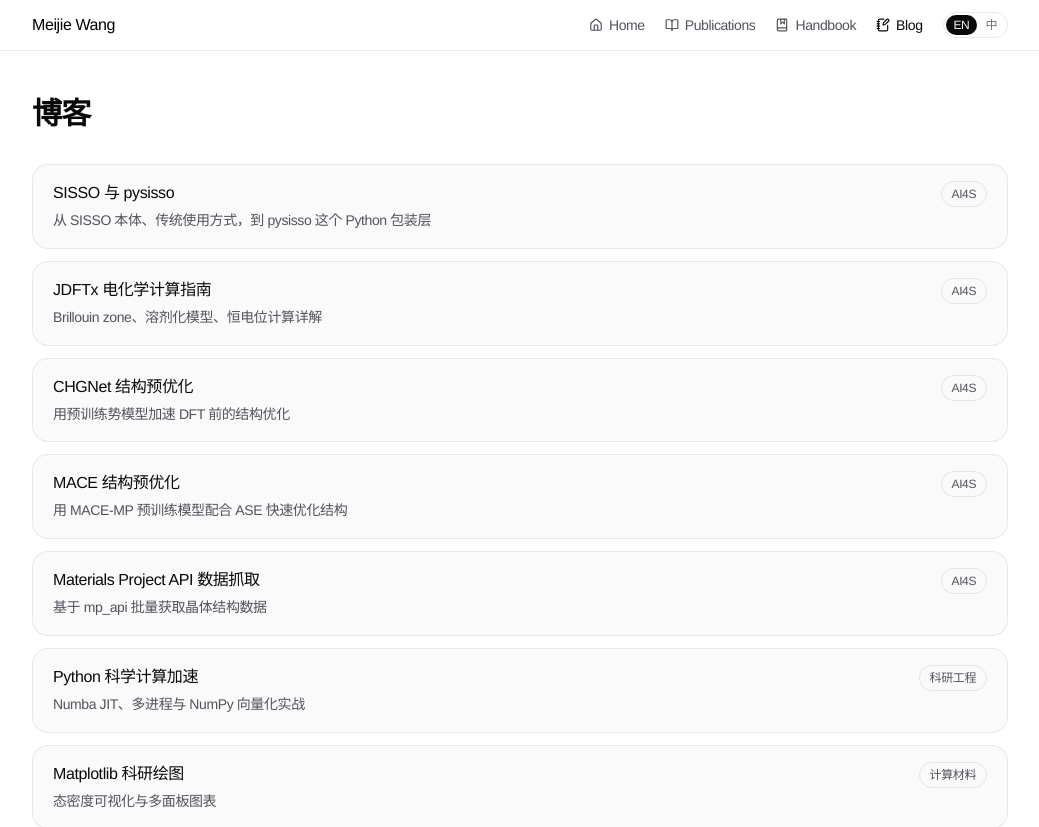
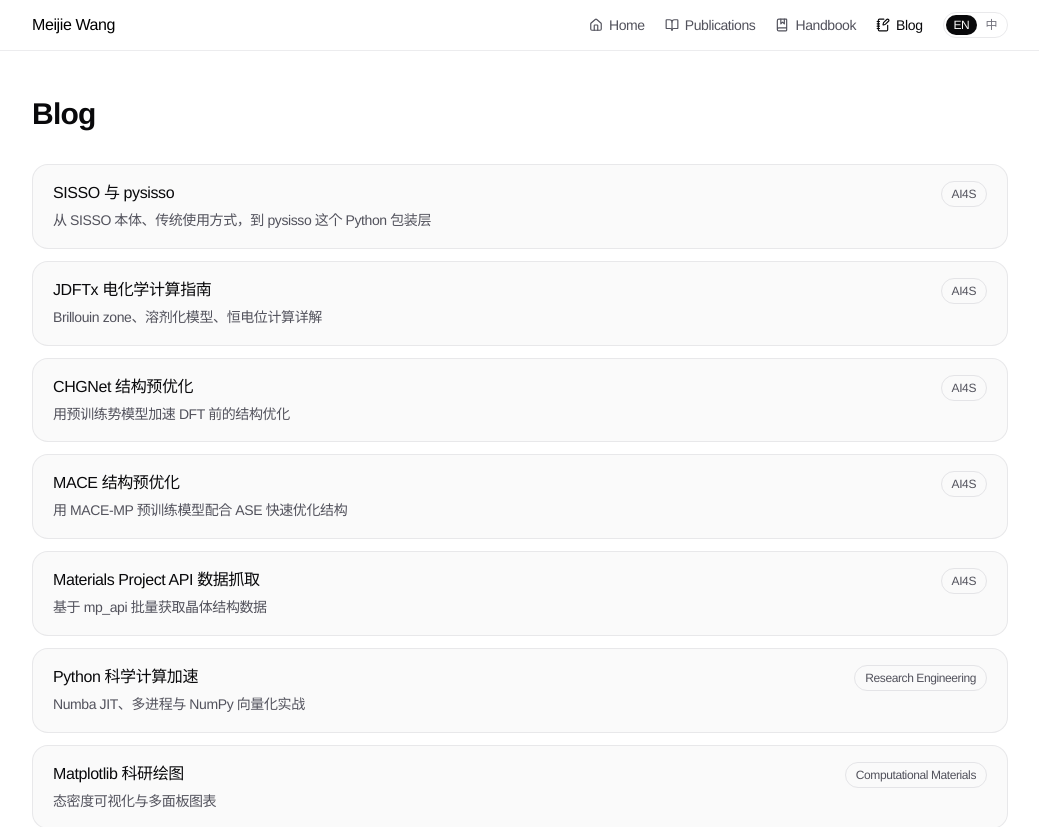
Before and after one commit to Migie-cphy/migie-site, a Next.js app: page /blog in a window 1280 px wide. Shown: the top 827 px of the page, without its empty margins (120-1159 px from the left). Built offline with nearby package versions, Linux system fonts and the light colour scheme.

Commit message:
make blog index bilingual (title + category badges) via language toggle

```diff
--- /dev/null
+++ b/app/blog/blog-content.tsx
@@ -0,0 +1,46 @@
+'use client'
+import Link from 'next/link'
+import { BLOG_POSTS } from '../data'
+import { BLOG, BLOG_CATEGORY, t } from '../i18n'
+import { useLanguage } from '../language-provider'
+
+export function BlogContent() {
+  const { lang } = useLanguage()
+
+  return (
+    <main className="space-y-8 pb-8">
+      <section className="space-y-4">
+        <h1 className="text-3xl font-semibold tracking-tight text-zinc-950 dark:text-zinc-50">
+          {t(BLOG.title, lang)}
+        </h1>
+      </section>
+
+      <section className="space-y-3">
+        {BLOG_POSTS.map((post) => {
+          const category = BLOG_CATEGORY[post.category]
+          return (
+            <Link
+              key={post.uid}
+              href={post.link}
+              className="block rounded-2xl border border-zinc-200/80 bg-zinc-50 px-5 py-4 transition-colors hover:border-zinc-300 dark:border-zinc-800 dark:bg-zinc-900/60 dark:hover:border-zinc-700"
+            >
+              <div className="flex items-start justify-between gap-4">
+                <div className="space-y-1">
+                  <h2 className="text-base font-medium text-zinc-950 dark:text-zinc-50">
+                    {post.title}
+                  </h2>
+                  <p className="text-sm leading-relaxed text-zinc-600 dark:text-zinc-400">
+                    {post.description}
+                  </p>
+                </div>
+                <span className="shrink-0 rounded-full border border-zinc-200 px-2.5 py-1 text-xs text-zinc-600 dark:border-zinc-700 dark:text-zinc-400">
+                  {category ? t(category, lang) : post.category}
+                </span>
+              </div>
+            </Link>
+          )
+        })}
+      </section>
+    </main>
+  )
+}
--- a/app/blog/page.tsx
+++ b/app/blog/page.tsx
@@ -1,44 +1,11 @@
 import type { Metadata } from 'next'
-import Link from 'next/link'
-import { BLOG_POSTS } from '../data'
+import { BlogContent } from './blog-content'
 
 export const metadata: Metadata = {
-  title: '博客',
+  title: 'Blog',
   description: '自由文章、工具记录与单点经验归档。',
 }
 
 export default function BlogIndexPage() {
-  return (
-    <main className="space-y-8 pb-8">
-      <section className="space-y-4">
-        <h1 className="text-3xl font-semibold tracking-tight text-zinc-950 dark:text-zinc-50">
-          博客
-        </h1>
-      </section>
-
-      <section className="space-y-3">
-        {BLOG_POSTS.map((post) => (
-          <Link
-            key={post.uid}
-            href={post.link}
-            className="block rounded-2xl border border-zinc-200/80 bg-zinc-50 px-5 py-4 transition-colors hover:border-zinc-300 dark:border-zinc-800 dark:bg-zinc-900/60 dark:hover:border-zinc-700"
-          >
-            <div className="flex items-start justify-between gap-4">
-              <div className="space-y-1">
-                <h2 className="text-base font-medium text-zinc-950 dark:text-zinc-50">
-                  {post.title}
-                </h2>
-                <p className="text-sm leading-relaxed text-zinc-600 dark:text-zinc-400">
-                  {post.description}
-                </p>
-              </div>
-              <span className="shrink-0 rounded-full border border-zinc-200 px-2.5 py-1 text-xs text-zinc-600 dark:border-zinc-700 dark:text-zinc-400">
-                {post.category}
-              </span>
-            </div>
-          </Link>
-        ))}
-      </section>
-    </main>
-  )
+  return <BlogContent />
 }
--- a/app/i18n.ts
+++ b/app/i18n.ts
@@ -26,6 +26,17 @@ export const HOME: Record<string, Bilingual> = {
   allPublications: { en: 'All publications', zh: '完整论文列表' },
   allPosts: { en: 'All posts', zh: '完整博客列表' },
   downloadCv: { en: 'Download CV', zh: '下载简历' },
+}
+
+export const BLOG = {
+  title: { en: 'Blog', zh: '博客' } as Bilingual,
+}
+
+export const BLOG_CATEGORY: Record<string, Bilingual> = {
+  AI4S: { en: 'AI4S', zh: 'AI4S' },
+  计算材料: { en: 'Computational Materials', zh: '计算材料' },
+  科研工程: { en: 'Research Engineering', zh: '科研工程' },
+  工具与环境: { en: 'Tools & Environment', zh: '工具与环境' },
 }
 
 export const PUB: Record<string, Bilingual> = {
```
